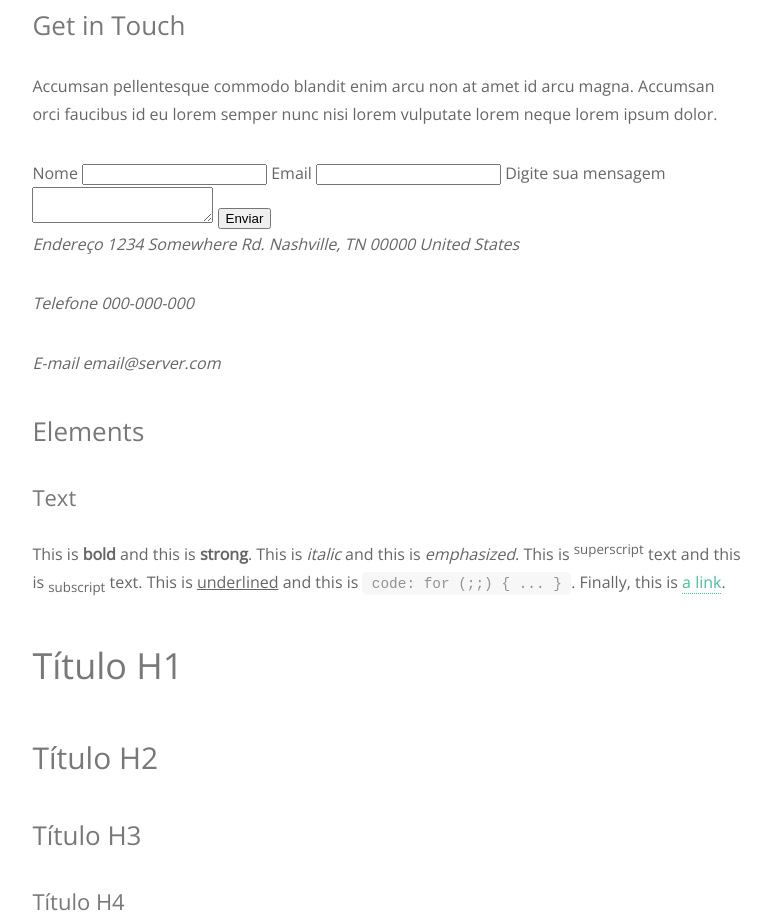
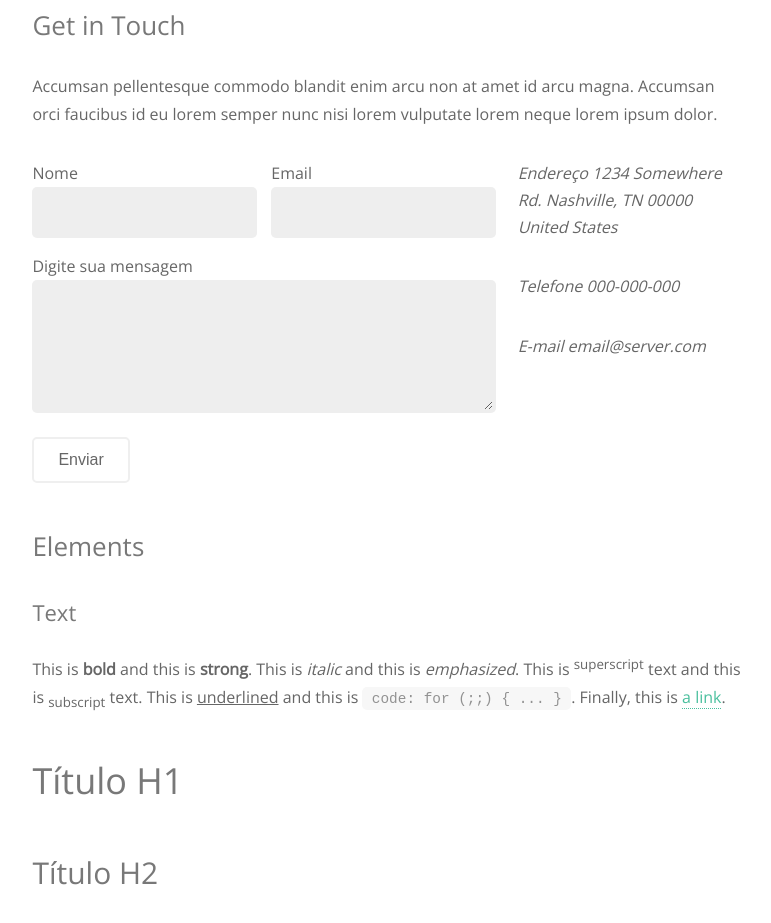
Before and after one commit to lluuccaassfm/site-strata, a plain HTML site: page index.html in a window 1280 px wide. Shown: the part 2654-3577 px from the top of the page, without its empty margins (472-1243 px from the left). Drawn offline with nearby package versions, Linux system fonts and the light colour scheme.

Commit message:
Formata CSS para seção 'Get in Touch'

```diff
--- a/css/estilo.css
+++ b/css/estilo.css
@@ -101,6 +101,29 @@ li{
   color: #49bf9d;
 }
 
+input, label, textarea{
+  display: inline-block;
+  width: 100%;
+  box-sizing: border-box;
+}
+
+input, textarea{
+  background: rgb(238, 238, 238);
+  padding: 15px;
+  border-radius: 5px;
+  border: 3px solid transparent;
+  margin-bottom: 15px;
+}
+
+textarea{
+  height: 10em;
+}
+
+input:focus, textarea:focus{
+  border: 3px solid #49bf9d;
+  outline: none;
+}
+
 .button-default{
   background-color: #49bf9d;
   border: 2px solid #49bf9d;
@@ -109,6 +132,7 @@ li{
   padding: .75em 1.5em;
   border-radius: 5px;
   display: inline-block;
+  width: auto;
 }
 .button-default-stroke{
   background-color: white;
@@ -117,6 +141,9 @@ li{
 }
 .button-default-small{
   font-size: .6em;
+}
+.button-default-big{
+  font-size: 1em;
 }
 .button-default-full{
   display: block;
@@ -195,12 +222,27 @@ li{
   padding: 124px 54px 72px;
   box-sizing: border-box;
 }
-
+/*Grid*/
 .row{
   overflow: auto;
 }
 
 .col-2{
-  width: 50%;
+  width: 48.5%;
   float: left;
 }
+.col-2:first-child{
+  margin-right: 1.5%;
+}
+.col-2:last-child{
+  margin-left: 1.5%;
+}
+.col-2-3{
+  width: 65%;
+  float: left;
+}
+.col-1-3{
+  width: 32%;
+  float: left;
+  margin-left: 3%;
+}
--- a/index.html
+++ b/index.html
@@ -97,19 +97,27 @@
         neque lorem ipsum dolor.
       </p>
 
+      <div class="row">
+        <div class="col-2-3">
           <form action="#" method="POST">
+            <div class="row">
+              <div class="col-2">
                 <label for="name">Nome</label>
                 <input type="text" name="name" id="name">
-
+              </div>
+              <div class="col-2">
                 <label for="email">Email</label>
                 <input type="email" name="email" id="email">
+              </div>
+            </div>
 
             <label for="mensagem">Digite sua mensagem</label>
             <textarea name="mensagem" id="mensagem"></textarea>
 
-        <input type="submit" value="Enviar">
+            <input type="submit" value="Enviar" class="button-default-big button-default button-default-stroke">
           </form>
-
+        </div>
+        <div class="col-1-3">
           <address>
             <p>
               <span>Endereço</span>
@@ -124,6 +132,8 @@
               email@server.com
             </p>
           </address>
+        </div>
+      </div>
     </section>
 
     <section class="main-content-section">
@@ -202,7 +212,7 @@
         </div>
       </div>
 
-      <h5>Actions</h5>
+      <h4>Actions</h5>
       <div class="row">
         <div class="col-2">
           <p>
```
Lines whose indentation alone changed are shown as unchanged.
